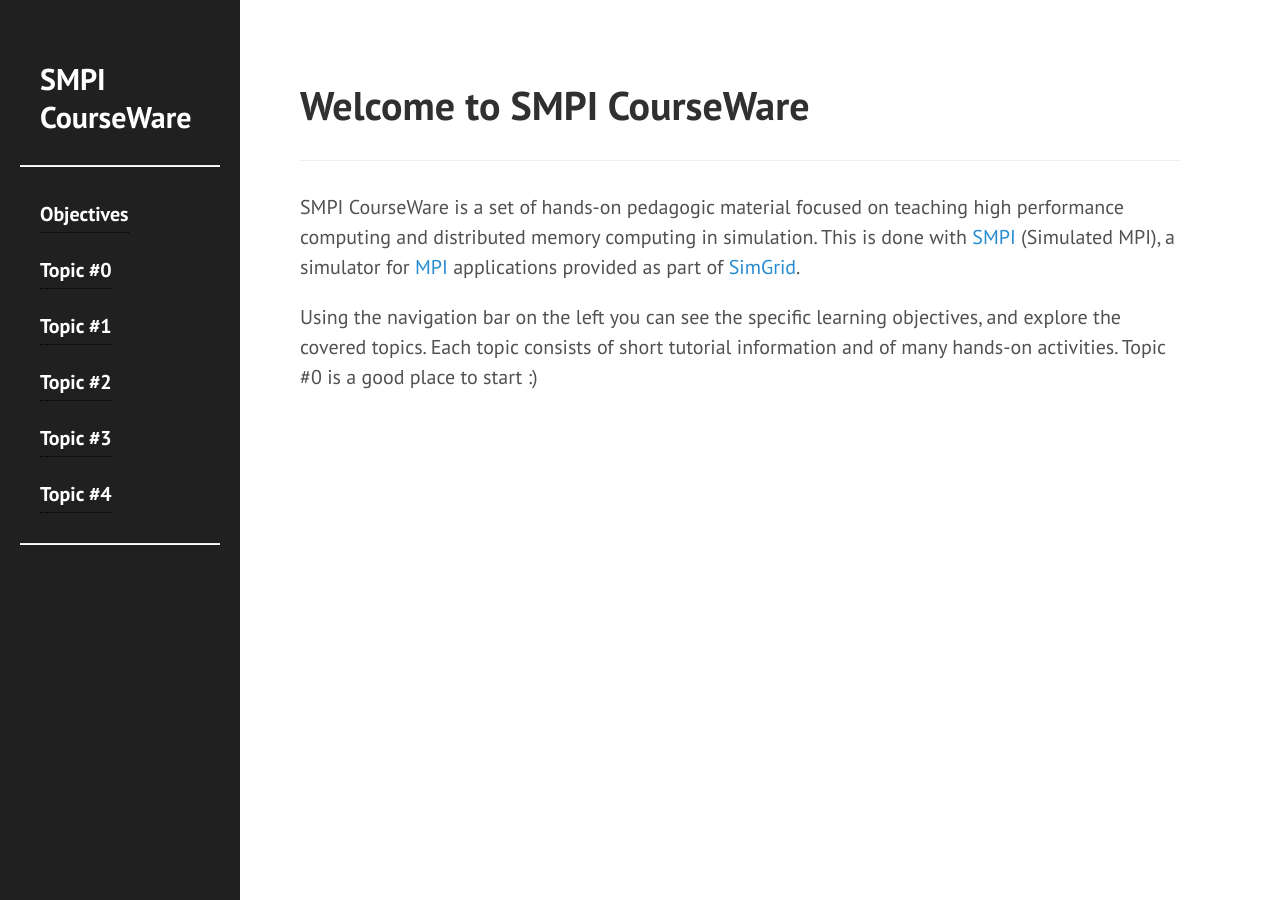
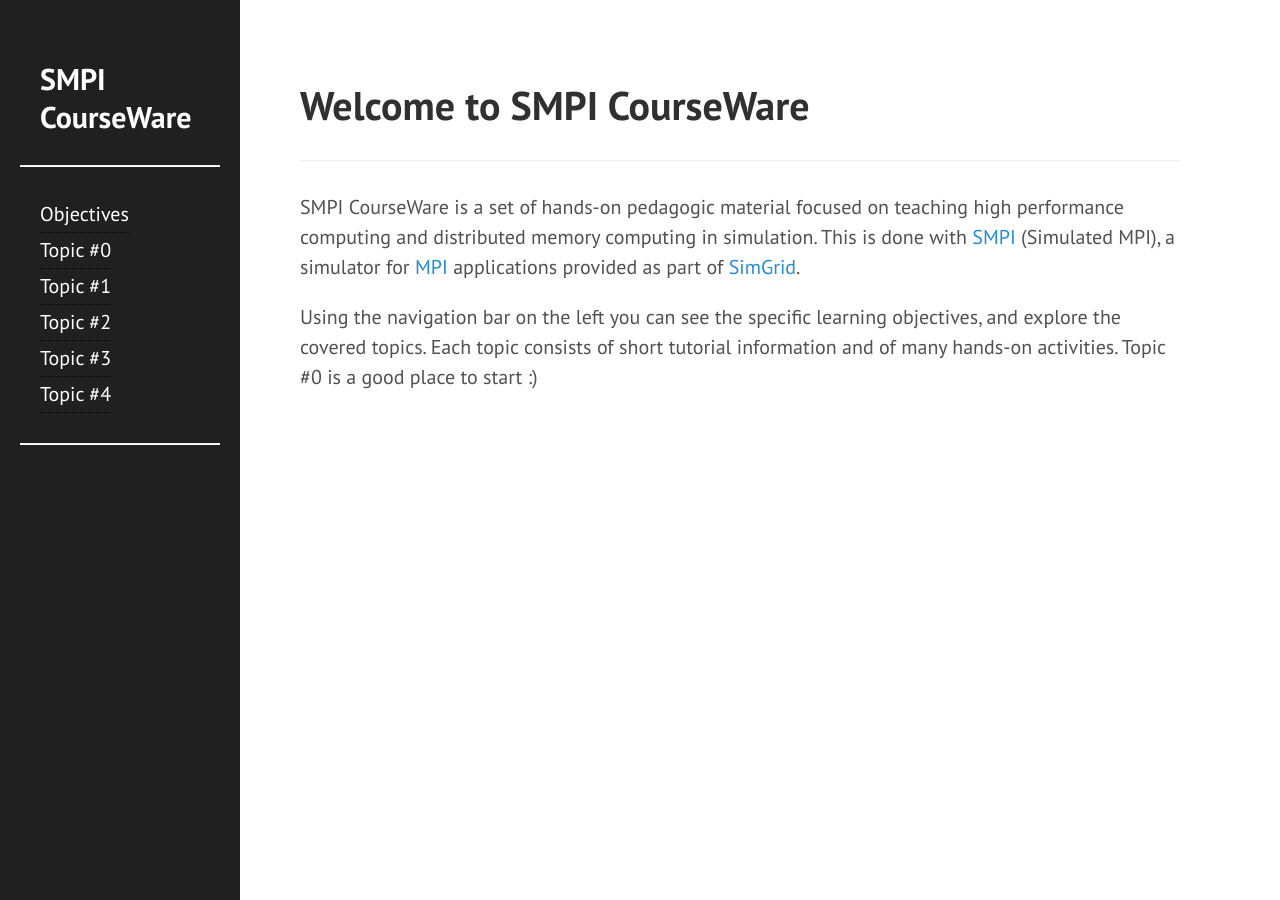
Before and after one commit to simgrid/SMPI_CourseWare, a Jekyll site: the page built from index.md, in a window 1280 px wide. Built offline with Jekyll 4.4.1, drawn with Linux system fonts in a browser that asks for light colours; Markdown is read by kramdown in place of the engine named in the settings.

Commit message:
Small fix

```diff
--- a/_includes/sidebar.html
+++ b/_includes/sidebar.html
@@ -61,12 +61,11 @@
       {% if node.title != null %}
       {% if node.layout == "page" %}
       {% if node.navigate != false %}
-      <h4>
         <div class="tooltip">
           <a class="sidebar-nav-item{% if page.url == node.url %} active{% endif %}" href="{{site.baseurl}}/{{ node.url }}">{{ node.title }}</a>
           <span class="tooltiptext">{{ node.description }} </span>
         </div>
-      </h4>
+        <br>
       {% endif %}
       {% endif %}
       {% endif %}
```
